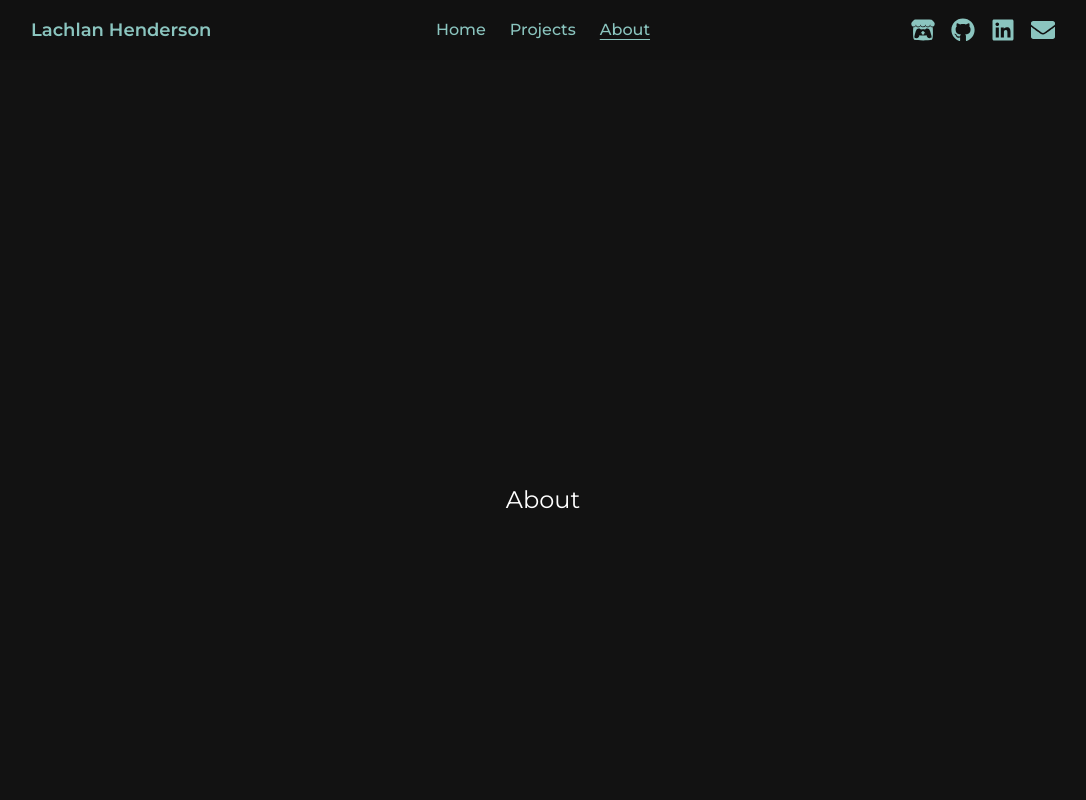
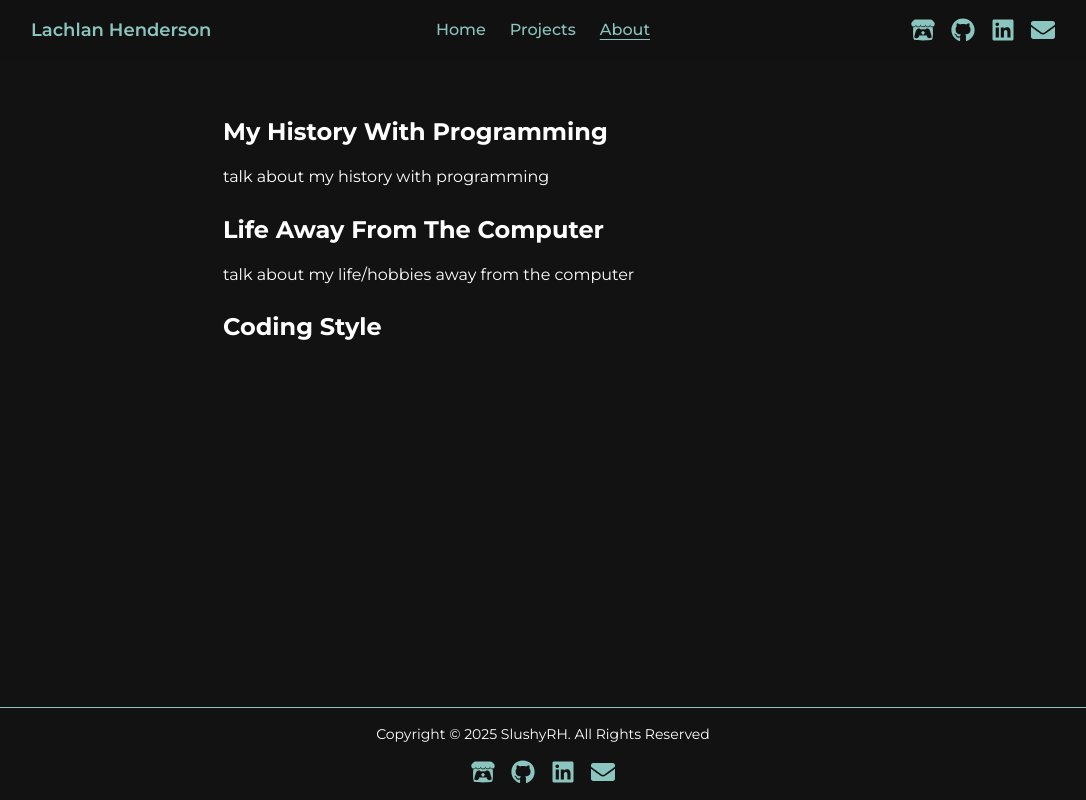
Before and after one commit to SlushyRH/lrh04.dev, a React (Vite) app: page /about in a window 1280 px wide. Shown: the top 800 px of the page, without its empty margins (97-1183 px from the left). Built offline with nearby package versions, Linux system fonts and the light colour scheme.

Commit message:
added description to davo trasheria and about page

```diff
--- a/src/main.css
+++ b/src/main.css
@@ -54,7 +54,7 @@ html {
   background-color: rgba(150, 150, 150, 0.6);
 }
 
-/* Firefox */
+/* firefox */
 .show-scrollbar {
   scrollbar-width: thin;
   scrollbar-color: rgba(100, 100, 100, 0.4) transparent;
--- a/src/main.tsx
+++ b/src/main.tsx
@@ -17,6 +17,7 @@ const RootLayout = () => (
   <div className="flex flex-col min-h-screen">
     <ScrollToTop />
     <Header />
+
     <main className="flex-grow main-padding">
       <Outlet />
     </main>
--- a/src/pages/About.tsx
+++ b/src/pages/About.tsx
@@ -1,7 +1,19 @@
+import { Title, Paragraph } from "../components/Generic";
+
 function About() {
   return (
-    <div className="h-screen flex items-center justify-center text-2xl">
-      About
+    <div>
+      <Title>My History With Programming</Title>
+      <Paragraph>
+        talk about my history with programming
+      </Paragraph>
+
+      <Title>Life Away From The Computer</Title>
+      <Paragraph>
+        talk about my life/hobbies away from the computer
+      </Paragraph>
+
+      <Title>Coding Style</Title>
     </div>
   );
 }
--- a/src/projects/DavosTrasheria.tsx
+++ b/src/projects/DavosTrasheria.tsx
@@ -1,17 +1,37 @@
 import type { Metadata, Cover } from "./_types";
 import { Title, Paragraph } from "../components/Generic";
+import { CodeBlock } from "../components/CodeBlock";
 
 import { FaGitAlt, FaItchIo, FaUnity, FaWindows } from "react-icons/fa";
+
+const code = `while (true)
+{
+  currentMaterial.color = GetRandomColour();
+
+  float waitTime = Random.Range(randomColourChangeDuration.x, randomColourChangeDuration.y);
+  await Awaitable.WaitForSecondsAsync(waitTime);
+}`;
 
 function Content() {
   return (
     <div>
       <Title>Teamwork</Title>
       <Paragraph>
-        talk about the process
+        talk about the process of working in a team
+      </Paragraph>
+
+      <Title>Technologies Used</Title>
+      <Paragraph>
+        talk about the tech
+      </Paragraph>
+
+      <Title>Coding Structure</Title>
+      <Paragraph>
+        talk about the structure and how the codebase works
       </Paragraph>
 
       <Title>Steam</Title>
+      <CodeBlock language="csharp" code={code} />
     </div>
   );
 }
```
